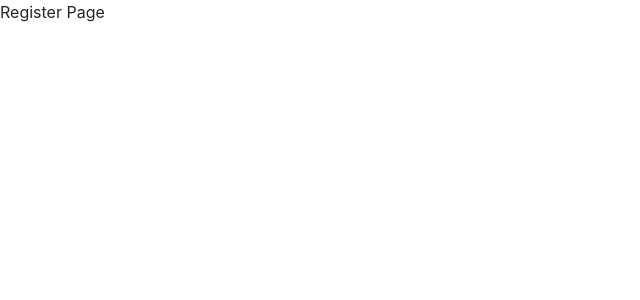
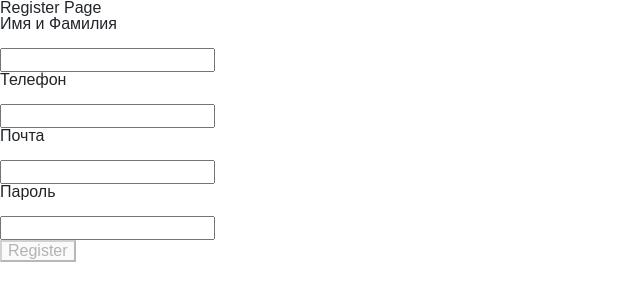
Before and after one commit to andrysazonov/alfa_food, a React (Create React App) app in the folder AlfaFoodBack/ClientApp/: page /register in a window 1280 px wide. Shown: the top 300 px of the page, without its empty margins (0-640 px from the left). Built offline with nearby package versions, Linux system fonts and the light colour scheme.

Commit message:
base redux Login/Register, sync validation required

```diff
--- a/AlfaFoodBack/ClientApp/src/api/auth-api.ts
+++ b/AlfaFoodBack/ClientApp/src/api/auth-api.ts
@@ -11,7 +11,7 @@ type LoginResponseDataType = {
 }
 
 export const authAPI = {
-    login(email: string, password: string, rememberMe: boolean) {
+    login(email: string, password: string, rememberMe?: boolean) {
         return instance.post(`auth/phys/login`, {email, password, rememberMe}).then(res => res.data)
     },
 
--- a/AlfaFoodBack/ClientApp/src/components/GuestPage/index.tsx
+++ b/AlfaFoodBack/ClientApp/src/components/GuestPage/index.tsx
@@ -1,5 +1,7 @@
 import React from "react"
 import useDocumentTitle from "../../hooks/useDocumentTitle";
+
+import { Link } from "react-router-dom";
 
 const GuestPage: React.FC = () => {
 
@@ -8,6 +10,7 @@ const GuestPage: React.FC = () => {
     return (
         <div>
             Guest Page
+            <Link to="/login">Войти</Link>
         </div>
     )
 }
--- a/AlfaFoodBack/ClientApp/src/components/Login/index.tsx
+++ b/AlfaFoodBack/ClientApp/src/components/Login/index.tsx
@@ -1,20 +1,91 @@
 import React from 'react'
 import useDocumentTitle from "../../hooks/useDocumentTitle";
+import { InjectedFormProps, reduxForm, Field} from "redux-form"
+import { required } from "../../utils/validators";
+
+import { useDispatch } from "react-redux";
+import {Link} from "react-router-dom";
+
+type LoginFormOwnProps = {
+    onSubmit: (data: LoginFormValuesType) => void
+}
+
+const renderField = ({
+                         input,
+                         label,
+                         type,
+                         meta: { touched, error, warning }
+                     }: any) => (
+    <div>
+        <label>{label}</label>
+        <div>
+            <input {...input} placeholder={label} type={type} />
+            {touched &&
+            ((error && <span>{error}</span>) ||
+                (warning && <span>{warning}</span>))}
+        </div>
+    </div>
+)
 
 
-const LoginForm: React.FC = () => {
+const LoginForm: React.FC<InjectedFormProps<LoginFormValuesType, LoginFormOwnProps>  & LoginFormOwnProps> = (props) => {
+
+    const { pristine, submitting, handleSubmit, onSubmit, error} = props;
     return (
-        <div>Login Page</div>
+        <form onSubmit={handleSubmit(onSubmit)}>
+            <div>
+                <label htmlFor="email">Email</label>
+                <Field
+                    name="email"
+                    component={renderField}
+                    type="text"
+                    validate={[required]}
+                />
+            </div>
+            <div>
+                <label htmlFor="password">Password</label>
+                <Field
+                    name="password"
+                    component={renderField}
+                    type="text"
+                    validate={[required]}
+                />
+            </div>
+            <button type="submit" disabled={pristine || submitting}>Login</button>
+        </form>
+
+
     )
 }
+
+export type LoginFormValuesType = {
+    email: string
+    password: string,
+}
+
+// type LoginFormValuesTypeKeys = GetStringKeys<LoginFormValuesType>
+
+//@ts-ignore
+const LoginReduxForm = reduxForm<LoginFormValuesType, LoginFormOwnProps>({form: "loginForm"})(LoginForm)
+
 
 const LoginPage: React.FC = () => {
 
     useDocumentTitle("Вход")
 
+    const dispatch = useDispatch()
+
+    const onSubmit = (data: LoginFormValuesType) => {
+        console.log(`sudmitted...`)
+    }
+
     return (
+        <>
+            <h3>Войдите в систему</h3>
+            <p>У вас уже есть <Link to="/register">аккаунт</Link></p>
+            <LoginReduxForm onSubmit={onSubmit} />
+        </>
 
-        <div>Войдите в систему</div>
     )
 }
 
--- a/AlfaFoodBack/ClientApp/src/components/PrivateRoute/index.tsx
+++ b/AlfaFoodBack/ClientApp/src/components/PrivateRoute/index.tsx
@@ -12,7 +12,7 @@ const PrivateRoute: React.FC<PrivateRouteType> = ({loggedInUser, ...rest}) => {
 
 
     return (
-         loggedInUser ? <Redirect to="/" /> : <div>werer</div>
+         loggedInUser ? <Redirect to="/" /> : <div>nothing</div>
     )
 }
 
--- a/AlfaFoodBack/ClientApp/src/components/Register/index.tsx
+++ b/AlfaFoodBack/ClientApp/src/components/Register/index.tsx
@@ -1,10 +1,108 @@
 import React from 'react'
 import useDocumentTitle from "../../hooks/useDocumentTitle";
+import { useDispatch } from "react-redux";
+import {InjectedFormProps, reduxForm, Field} from "redux-form";
+import { required } from "../../utils/validators";
+
+
+type RegisterFormOwnProps = {
+    onSubmit: (data: any) => void
+}
+
+const renderField = ({
+                         input,
+                         label,
+                         type,
+                         meta: { touched, error, warning }
+                     }: any) => (
+    <div>
+        <label>{label}</label>
+        <div>
+            <input {...input} placeholder={label} type={type} />
+            {touched &&
+            ((error && <span>{error}</span>) ||
+                (warning && <span>{warning}</span>))}
+        </div>
+    </div>
+)
+
+
+
+
+const RegisterForm: React.FC<InjectedFormProps<RegisterFormValuesType,RegisterFormOwnProps> & RegisterFormOwnProps> = (props) => {
+    const { pristine, submitting, handleSubmit, onSubmit, error} = props;
+
+    return (
+        <form onSubmit={handleSubmit(onSubmit)}>
+            <div>
+                <label htmlFor="name">Имя и Фамилия</label>
+                <Field
+                    name="name"
+                    component={renderField}
+                    type="text"
+                    validate={[required]}
+                />
+            </div>
+            <div>
+                <label htmlFor="phone">Телефон</label>
+                <Field
+                    name="phone"
+                    component={renderField}
+                    type="text"
+                    validate={[required]}
+                />
+            </div>
+            <div>
+                <label htmlFor="email">Почта</label>
+                <Field
+                    name="email"
+                    component={renderField}
+                    type="text"
+                    validate={[required]}
+                />
+            </div>
+            <div>
+                <label htmlFor="password">Пароль</label>
+                <Field
+                    name="password"
+                    component={renderField}
+                    type="text"
+                    validate={[required]}
+                />
+            </div>
+            <button type="submit" disabled={pristine || submitting}>Register</button>
+        </form>
+    )
+}
+
+type RegisterFormValuesType = {
+    name: string,
+    phone: number,
+    email: string,
+    password: string
+}
+
+
+const RegisterReduxForm = reduxForm<RegisterFormValuesType, RegisterFormOwnProps>({form: "registerForm"})(RegisterForm)
+
 
 const Register: React.FC = () => {
+
+
     useDocumentTitle("Регистрация")
+
+    const dispatch = useDispatch()
+
+
+    const onSubmit = ( data: RegisterFormValuesType) => {
+        console.log(`register with data : ${data.phone}`)
+    }
+
     return (
-        <div>Register Page</div>
+        <>
+            <h3>Register Page</h3>
+            <RegisterReduxForm onSubmit={onSubmit} />
+        </>
     )
 }
 
--- a/AlfaFoodBack/ClientApp/src/index.tsx
+++ b/AlfaFoodBack/ClientApp/src/index.tsx
@@ -7,6 +7,7 @@ import { ConnectedRouter } from 'connected-react-router';
 import { createBrowserHistory } from 'history';
 
 import App from './App';
+import "./styles/main.scss"
 import registerServiceWorker from './registerServiceWorker';
 
 // Create browser history to use in the Redux store
--- a/AlfaFoodBack/ClientApp/src/redux/actions/index.ts
+++ /dev/null
@@ -1 +0,0 @@
-export const f12 = 123
--- a/AlfaFoodBack/ClientApp/src/redux/reducers/authReducer.ts
+++ b/AlfaFoodBack/ClientApp/src/redux/reducers/authReducer.ts
@@ -1,6 +1,10 @@
+import {BaseThunkType, InferActionsType} from "../store";
+import { Action } from "redux";
+import {authAPI} from "../../api/auth-api";
+
 
 type LoggedInUserType = {
-    role: string,
+    role?: string,
 }
 
 let initialState = {
@@ -9,11 +13,52 @@ let initialState = {
     loggedInUser: null as (LoggedInUserType | null)
 }
 
-
-const authReducer = ( state = initialState, action: any) => {
-    return state
+export const actions = {
+    setAuthUserData: (loggedInUser: {} | null)  => ({
+      type: "Auth/SET_USER_DATA",
+      payload: { loggedInUser }
+    } as const)
 }
 
 
+export const getCurrentUser = (): ThunkType => async (dispatch) => {
+    try {
+        let loggedInUser = await authAPI.currentUser()
+        dispatch(actions.setAuthUserData(loggedInUser))
+    } catch {
+        console.log('error')
+    }
+}
+
+export const login = (email: string, password: string): ThunkType => async (dispatch) => {
+    try {
+        let loggedInUser = await authAPI.login(email,password)
+        dispatch(actions.setAuthUserData(loggedInUser))
+    } catch {
+        console.log('error')
+    }
+}
+
+
+
+const authReducer = ( state = initialState, action: ActionsType) => {
+    switch (action.type) {
+        case 'Auth/SET_USER_DATA':
+            return {
+                ...state,
+                ...action.payload
+            }
+        default:
+            return state
+    }
+}
+
+
+
+
+
 export default authReducer;
+
 export type InitialStateType = typeof initialState;
+type ActionsType = InferActionsType<typeof actions>
+type ThunkType = BaseThunkType<ActionsType>
--- a/AlfaFoodBack/ClientApp/src/redux/store.ts
+++ b/AlfaFoodBack/ClientApp/src/redux/store.ts
@@ -1,16 +1,23 @@
 import { Action, applyMiddleware, combineReducers, compose, createStore } from "redux"
 import { composeWithDevTools } from 'redux-devtools-extension';
 import thunkMiddleware, { ThunkAction } from "redux-thunk"
+import { reducer as formReducer } from "redux-form"
+
+
 import {AuthReducer} from "./reducers";
 
 let rootReducer = combineReducers({
-    auth: AuthReducer
+    auth: AuthReducer,
+    form: formReducer
 })
 
 
 type RootReducerType = typeof rootReducer
 export type AppStateType = ReturnType<RootReducerType>
 
+
+export type InferActionsType<T> = T extends { [keys : string]: (...args: any[]) => infer U } ? U : never
+export type BaseThunkType<A extends Action = Action, R = Promise<void>> = ThunkAction<R, AppStateType, unknown, A>
 
 
 const store = createStore(rootReducer,
```
Also changed, not shown: AlfaFoodBack/ClientApp/src/components/common/FormControls/index.tsx (added, +58 -0 lines).
